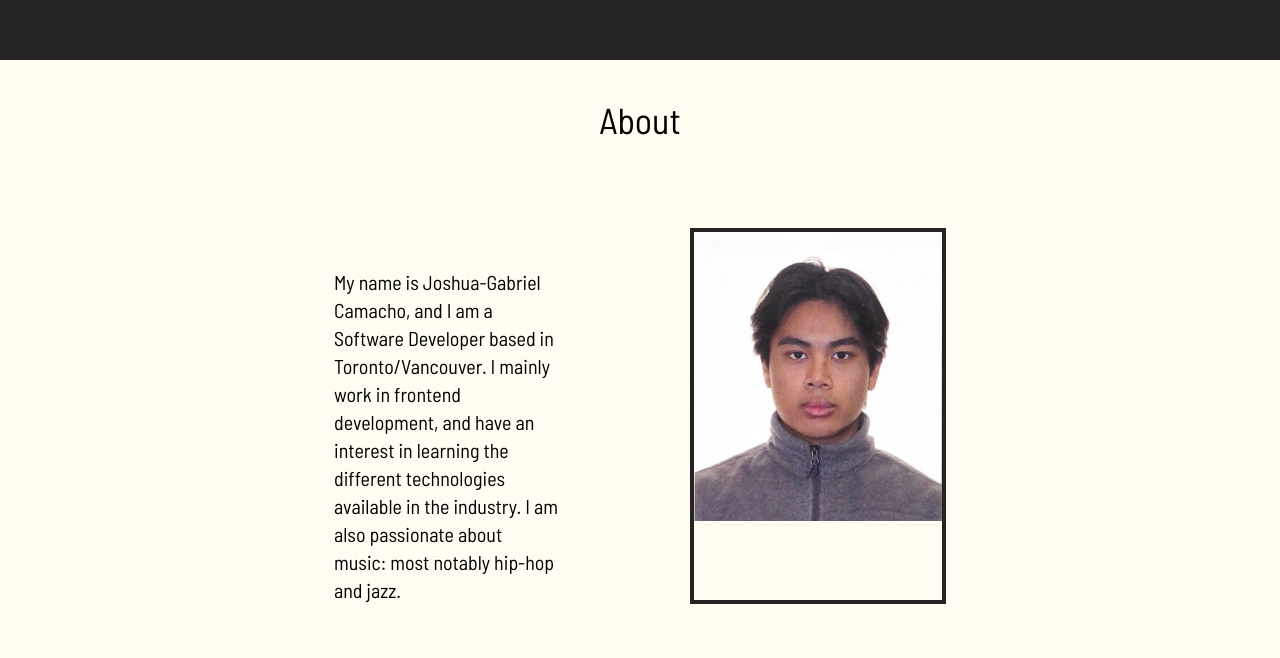
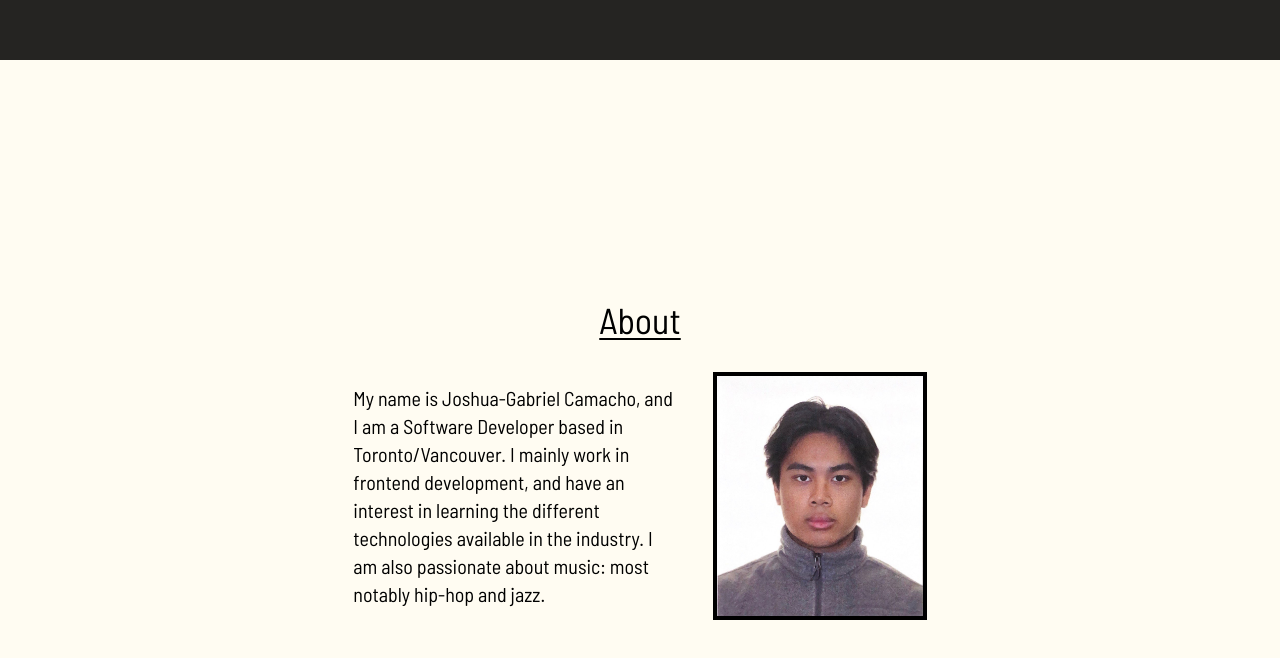
Before and after one commit to ACAUHS/portfolio, a React (Create React App) app: page / in a window 1280 px wide. Shown: the part 804-1462 px from the top of the page. Built offline with nearby package versions, Linux system fonts and the light colour scheme.

Commit message:
Change About section spacing

```diff
--- a/src/components/About.tsx
+++ b/src/components/About.tsx
@@ -2,16 +2,16 @@ import img from '../IMG_6636.jpg'
 
 export const About = () => {
     return (
-        <div className="bg-whiter flex flex-col h-screen mx-auto">
-            <div className="header font-face-bsr mx-auto p-10 text-4xl min-h-1/2">About</div>
-            <div className="main-section mx-auto flex justify-center pt-12">
-                <div className="container font-face-bsr text-xl w-1/4 pt-10 pr-24 mr-9">
+        <div className="bg-whiter flex flex-col h-screen justify-center items-center gap-8">
+            <div className="header font-face-bsr text-4xl underline decoration-inherit decoration-2 underline-offset-4">About</div>
+            <div className="main-section flex items-center gap-10 justify-center">
+                <div className="container font-face-bsr text-xl w-1/4">
                     My name is Joshua-Gabriel Camacho, and I am a Software Developer based in Toronto/Vancouver.
                     I mainly work in frontend development, and have an interest in learning the different technologies
                     available in the industry. I am also passionate about music: most notably hip-hop and jazz.
                 </div>
-                <div className='photo w-1/5 flex-none border-4 border-black'>
-                    <img src={img} />
+                <div className='photo w-1/6 border-black'>
+                    <img className="border-4" src={img} />
                 </div>
             </div>
         </div>
```
